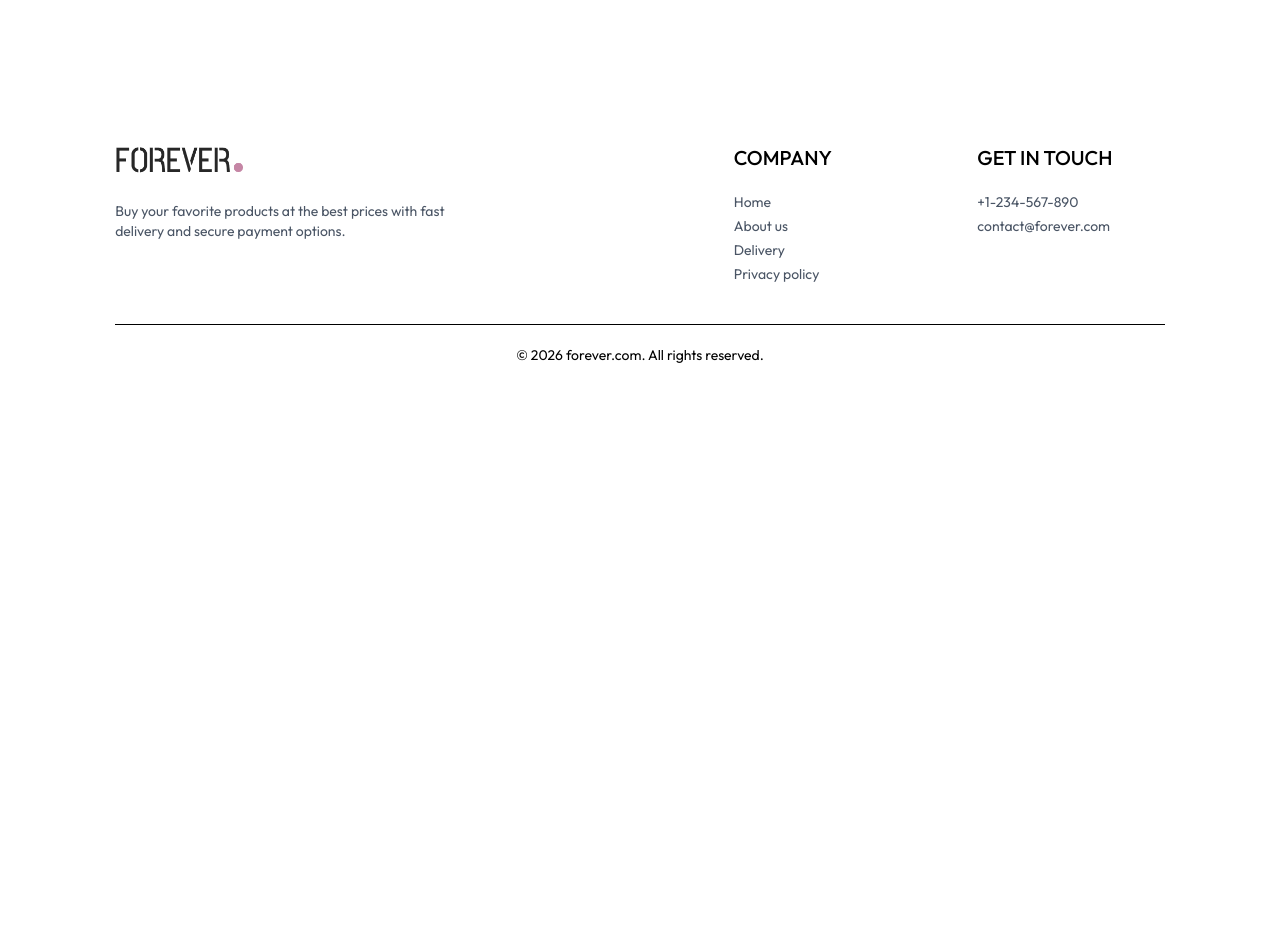
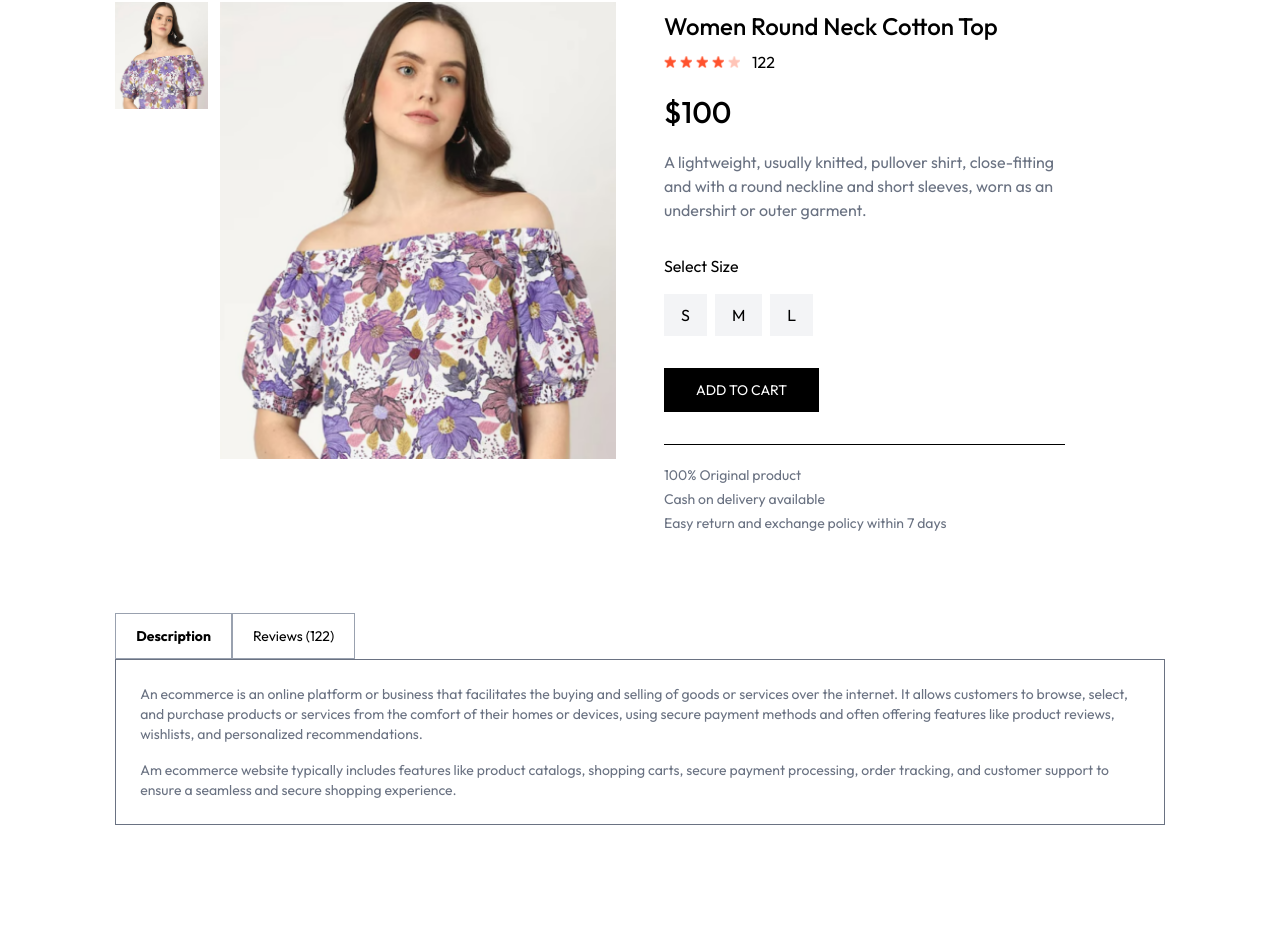
Before and after one commit to vanshika8484/Ecommerce-app, a React (Vite) app in the folder frontend/: page /product/aaaaa in a window 1280 px wide. Shown: the part 121-1055 px from the top of the page. Before the commit the page ends 800 px from the top, so only its background shows below. Built offline with nearby package versions, Linux system fonts and the light colour scheme.

Commit message:
create product page

```diff
--- /dev/null
+++ b/frontend/src/components/RelatedProducts.jsx
@@ -0,0 +1,31 @@
+import React, { useContext, useEffect, useState } from 'react'
+import { ShopContext } from '../context/ShopContext'
+import Title from './Title'
+import ProductItem from './ProductItem'
+
+const RelatedProducts = ({category,subCategory}) => {
+    const {products} = useContext(ShopContext);
+    const [related, setRelated] = useState([])
+    useEffect(()=>{
+        if(products.length>0){
+            const productsCopy=products.slice();
+           productsCopy.filter(product => product.category === category)
+       productsCopy.filter(product=>product.subCategory === subCategory)
+setRelated(productsCopy.slice(0,5))        }
+    },[products,category,subCategory])
+  return (
+    <div className='my-24'>
+        <div className='text-3xl text-center py-2'>
+            <Title text1={'RELATED'} text2={'PRODUCTS'}/>
+
+        </div>
+        <div className='grid grid-cols-2 sm:grid-cols-3 md:grid-cols-4 lg:grid-cols-5 gap-4 gap-y-6'>
+{related.map((item,index)=>{
+    return <ProductItem key={index} id={item._id} name={item.name} image={item.image} price={item.price} />
+})}
+        </div>
+    </div>
+  )
+}
+
+export default RelatedProducts
--- a/frontend/src/index.css
+++ b/frontend/src/index.css
@@ -6,6 +6,9 @@
 }
 a.active hr{
   display: block;
+}
+::-webkit-scrollbar {
+ display: none;
 }
 .prata-regular {
   font-family: "Prata", serif;
--- a/frontend/src/pages/Product.jsx
+++ b/frontend/src/pages/Product.jsx
@@ -1,8 +1,85 @@
-import React from 'react'
+import React, { useContext, useEffect, useState } from 'react'
+import { useParams } from 'react-router-dom';
+import { ShopContext } from '../context/ShopContext';
+import { assets } from '../assets/frontend_assets/assets';
+import RelatedProducts from '../components/RelatedProducts';
 
 const Product = () => {
-  return (
-    <div>Product</div>
+  const {productId}=useParams();
+  const {products, currency}=useContext(ShopContext)
+  const [productData, setProductData] = useState(false)
+  const [image,setImage] = useState("")
+  const [size,setSize] = useState("")
+  const fetchProductData=async()=>{
+products.map((product)=>{
+  if(product._id===productId){
+    setProductData(product)
+    setImage(product.image[0])
+    return null;
+  }
+})
+  }
+  useEffect(()=>{
+    fetchProductData()
+  },[productId,products])
+  return productData ? (
+    <div className='border-t-2 pt-10 transition-opacity duration-500 opacity-100 ease-in'>
+      <div className='flex gap-12 sm:gap-12 flex-col sm:flex-row'>
+<div className='flex flex-1 flex-col-reverse gap-3 sm:flex-row'>
+  <div className='flex sm:flex-col overflow-x-auto sm:overflow-y-scroll justify-between sm:justify-normal sm:w-[18.7%] w-full'>
+{
+  productData.image.map((img,index)=>{
+    return <img onClick={()=>setImage(img)} src={img} key={index} alt="" className='w-[24%] sm:w-full sm:mb-3 flex-shrink-0 cursor-pointer'/>
+  })
+}
+  </div>
+  <div className='w-full sm:w-[80%]'>
+     <img src={image} alt="" className='w-full h-auto'/>
+  </div>
+</div>
+{/* PRODUCT INFO */}
+<div className='flex-1'>
+  <h1 className='text-2xl font-medium mt-2'>{productData.name}</h1>
+  <div className='flex items-center gap-1 mt-2'>
+<img src={assets.star_icon} alt="" className='w-3 5' />
+<img src={assets.star_icon} alt="" className='w-3 5' />
+<img src={assets.star_icon} alt="" className='w-3 5' />
+<img src={assets.star_icon} alt="" className='w-3 5' />
+<img src={assets.star_dull_icon} alt="" className='w-3 5' />
+<p className='pl-2'>{122}</p>
+  </div>
+  <p className='mt-5 text-3xl font-medium'>{currency}{productData.price}</p>
+<p className='mt-5 text-gray-500 w-4/5'>{productData.description}</p>
+<div className='flex flex-col gap-4 my-8'>
+<p>Select Size</p>
+<div className='flex gap-2'>
+{productData.sizes.map((item,index)=>{
+  return <button onClick={()=>setSize(item)} className={`border border-gray-100 py-2 px-4 bg-gray-100 ${item===size ? 'border-orange-500' : ''}`} key={index}>{item}</button>
+})}
+</div>
+</div>
+<button className='bg-black text-white px-8 py-3 text-sm active:bg-gray-700'>ADD TO CART</button>
+<hr className='mt-8 sm:w-4/5'/>
+<div className='text-gray-500 mt-5 flex flex-col gap-1 text-sm'>
+<p>100% Original product</p>
+<p>Cash on delivery available</p>
+<p>Easy return and exchange policy within 7 days</p></div>
+</div>
+      </div>
+      <div className='mt-20 '>
+        <div className='flex '>
+          <b className='px-5 py-3 border border-gray-400 text-sm'>Description</b>
+          <p className='px-5 py-3 border border-gray-400 text-sm'>Reviews (122)</p>
+        </div>
+        <div className='flex flex-col gap-4 border px-6 py-6 text-sm text-gray-500'>
+<p>An ecommerce is an online platform or business that facilitates the buying and selling of goods or services over the internet. It allows customers to browse, select, and purchase products or services from the comfort of their homes or devices, using secure payment methods and often offering features like product reviews, wishlists, and personalized recommendations.</p>
+      <p>Am ecommerce website typically includes features like product catalogs, shopping carts, secure payment processing, order tracking, and customer support to ensure a seamless and secure shopping experience.</p>
+        </div>
+      </div>
+      <RelatedProducts category={productData.category} subCategory={productData.subCategory} />
+    </div>
+  ) : (
+    <div className='opacity-0'></div>
   )
 }
 
```
